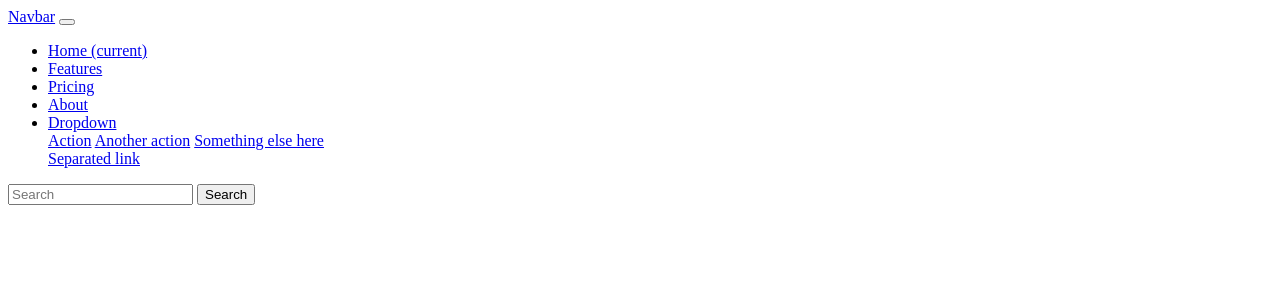
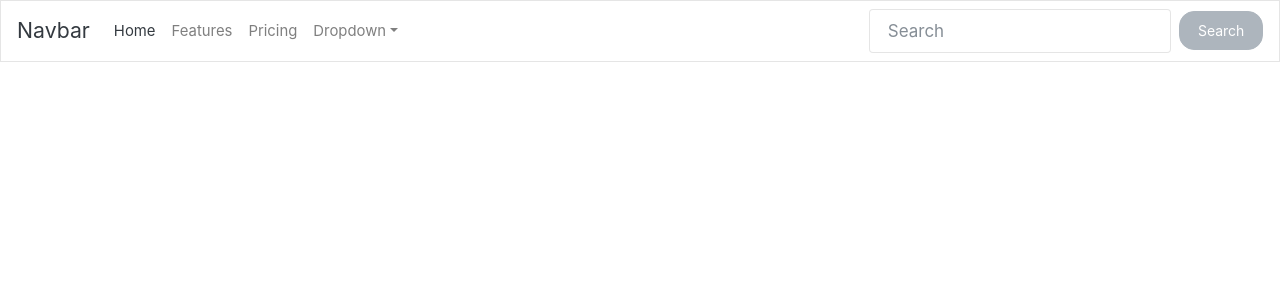
Before and after one commit to ryodes/examen, a Symfony app: template templates/base.html.twig in a window 1280 px wide. Shown: the top 300 px of the page. Run offline with Twig, Linux system fonts and the light colour scheme; the template is opened without the code that fills it, so the values that code supplies are empty; some libraries are stand-ins or nearby versions.

Commit message:
lien css pour la nav

```diff
--- a/templates/base.html.twig
+++ b/templates/base.html.twig
@@ -3,12 +3,17 @@
     <head>
         <meta charset="UTF-8">
         <title>{% block title %}Welcome!{% endblock %}</title>
+        <link rel="stylesheet" href="https://bootswatch.com/4/litera/bootstrap.min.css">
         {% block stylesheets %}{% endblock %}
 
         {% block javascripts %}{% endblock %}
     </head>
     <body>
         {% include "nav.html.twig" %}
-        {% block body %}{% endblock %}
+        <div class="container">
+            {% block body %}{% endblock %}
+        </div>
+        <script src="https://code.jquery.com/jquery-3.5.1.slim.min.js" crossorigin="anonymous"></script>
+        <script src="https://cdn.jsdelivr.net/npm/bootstrap@4.5.3/dist/js/bootstrap.bundle.min.js" crossorigin="anonymous"></script>
     </body>
 </html>
--- a/templates/nav.html.twig
+++ b/templates/nav.html.twig
@@ -17,9 +17,6 @@
         <li class="nav-item">
           <a class="nav-link" href="#">Pricing</a>
         </li>
-        <li class="nav-item">
-          <a class="nav-link" href="#">About</a>
-        </li>
         <li class="nav-item dropdown">
           <a class="nav-link dropdown-toggle" data-toggle="dropdown" href="#" role="button" aria-haspopup="true" aria-expanded="false">Dropdown</a>
           <div class="dropdown-menu">
```
